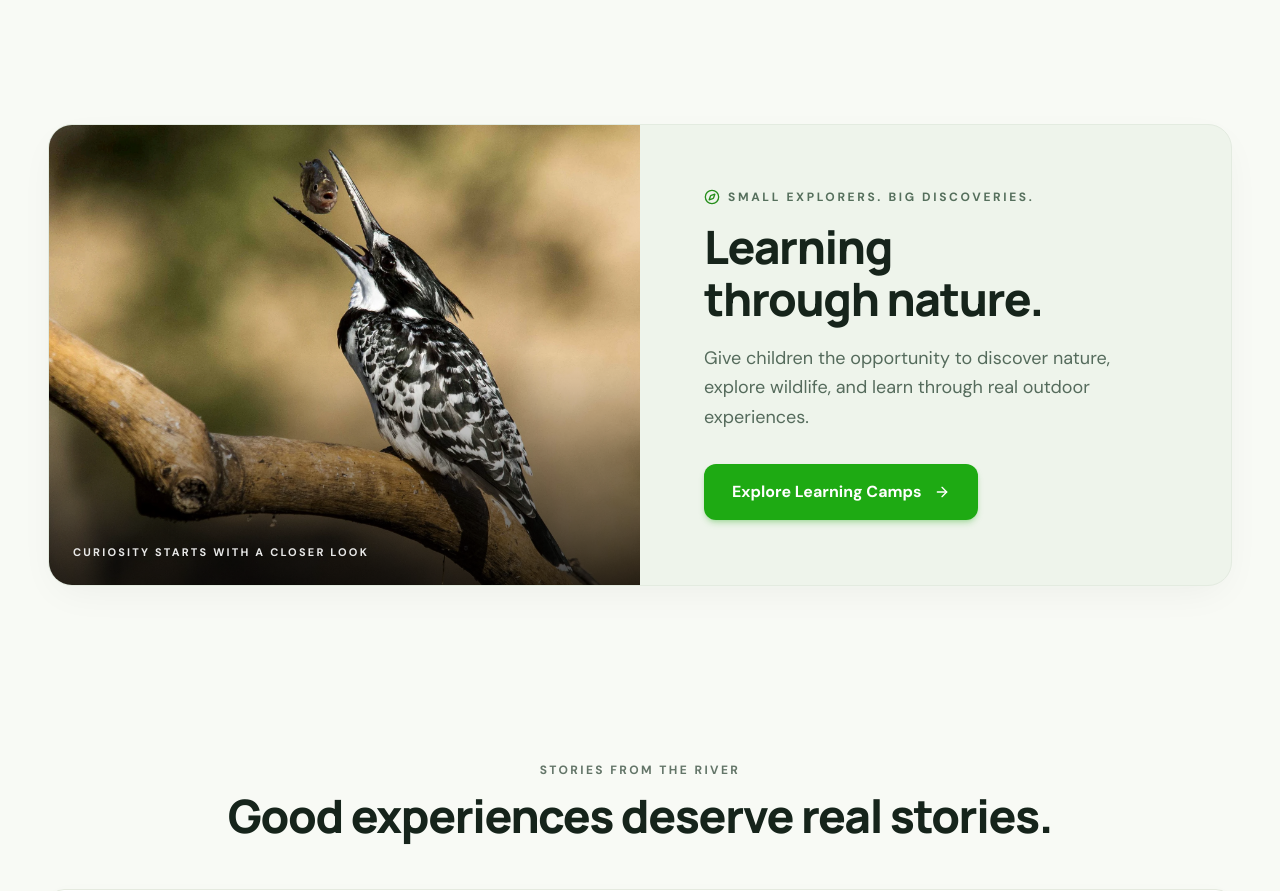
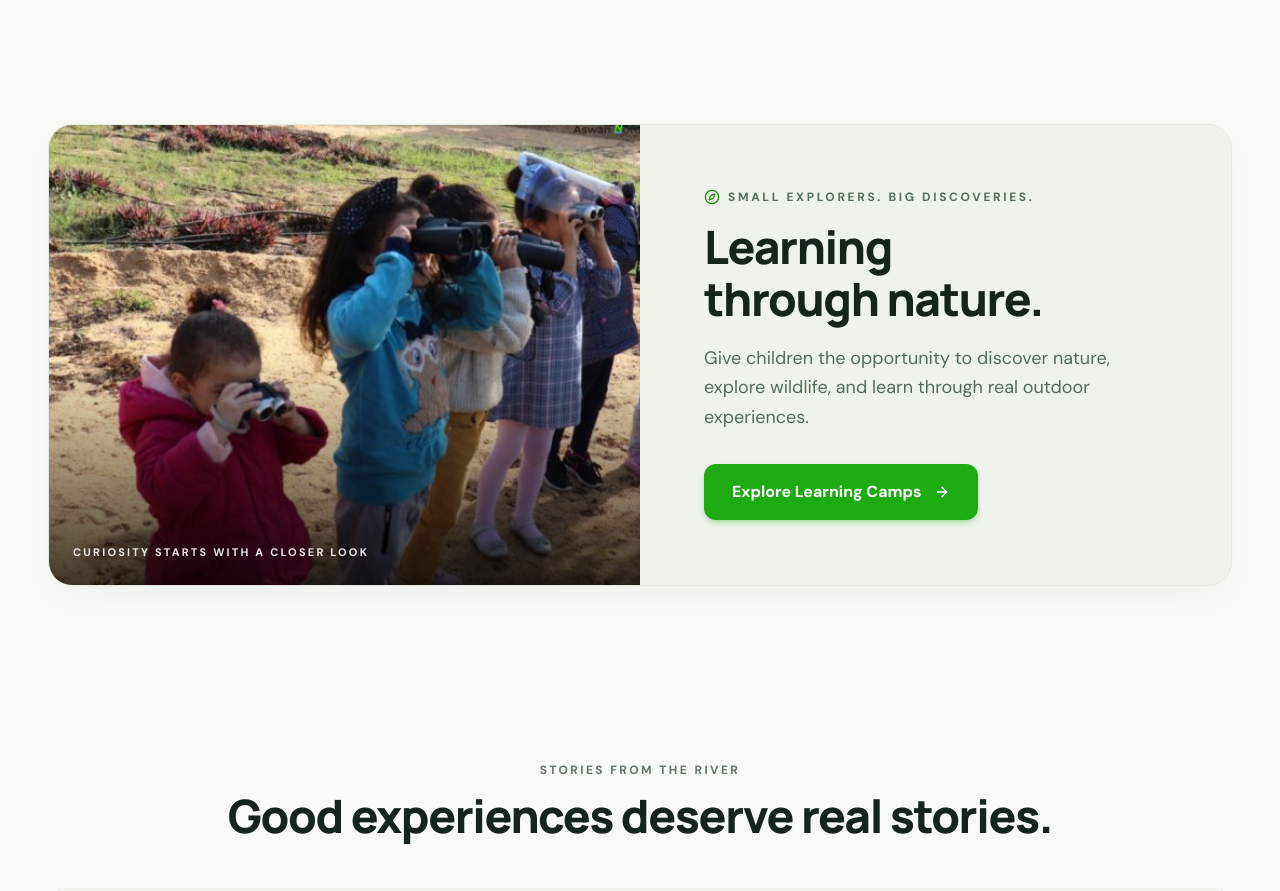
Before and after one commit to Islam-Shahat/Aswan-Nature, a React (Vite) app: page / in a window 1280 px wide. Shown: the part 8340-9231 px from the top of the page. Built offline with nearby package versions, Linux system fonts and the light colour scheme; a web font is replaced by a local one.

Commit message:
Update learning camp section hero image with children binoculars photo

```diff
--- a/src/components/LearningCampsSection.jsx
+++ b/src/components/LearningCampsSection.jsx
@@ -17,8 +17,8 @@ export const LearningCampsSection = ({
           {/* Left Column: Image with caption matching Figma camp-image */}
           <div className="lg:col-span-6 relative min-h-[340px] lg:min-h-[460px] overflow-hidden group">
             <img
-              src="/assets/kingfisher.webp"
-              alt="Kingfisher from the Aswan Nature company collection"
+              src="/camps-images/kids-binoculars.jpg"
+              alt={currentLang === 'AR' ? 'أطفال يستكشفون الطيور بالمناظير' : 'Children birdwatching with field binoculars'}
               loading="lazy"
               className="w-full h-full object-cover object-center group-hover:scale-105 transition-transform duration-700" />
 
```
